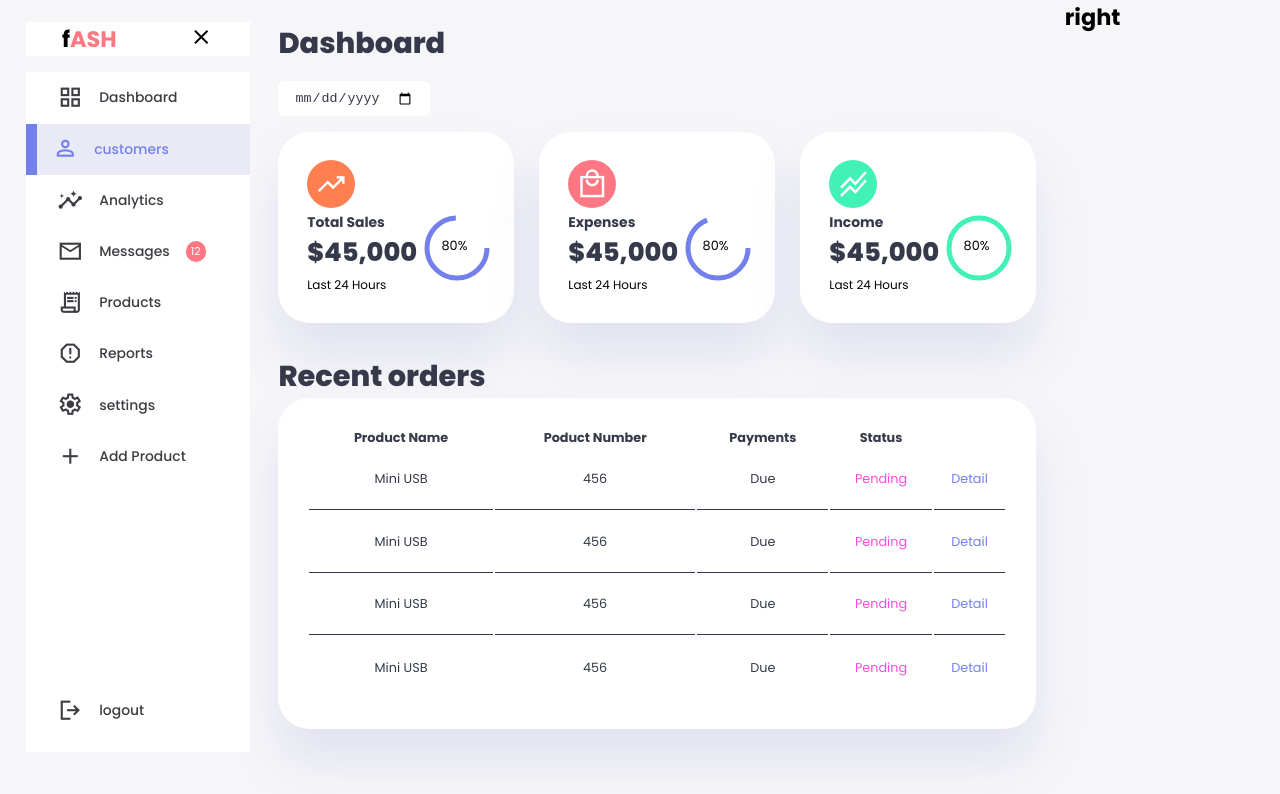
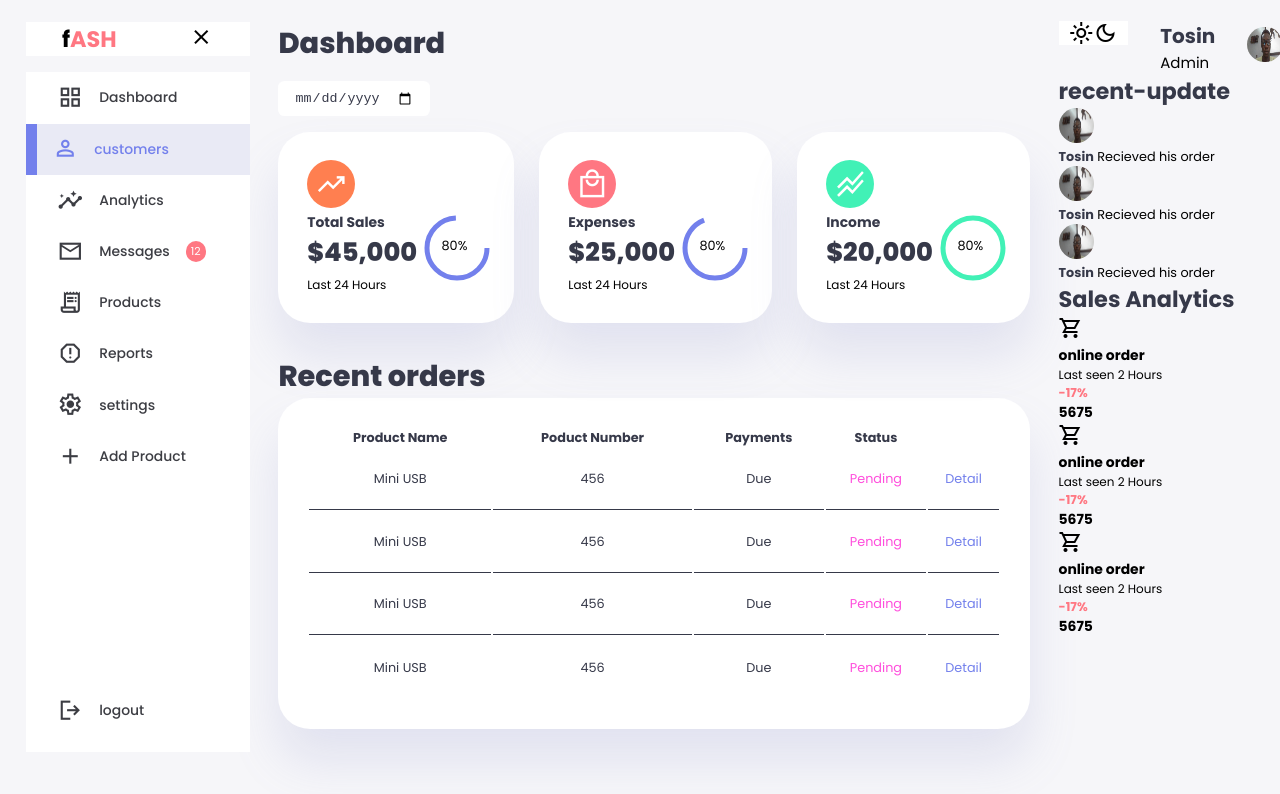
Before and after one commit to Fashinray/DashBoard, a plain HTML site: page index.html in a window 1280 px wide. Drawn offline with nearby package versions, Linux system fonts and the light colour scheme.

Commit message:
Ajustment

```diff
--- a/index.html
+++ b/index.html
@@ -109,7 +109,7 @@
                     <div class="middle">
                         <div class="left">
                             <h3>Expenses</h3>
-                            <h1>$45,000</h1>
+                            <h1>$25,000</h1>
                         </div>
 
                         <div class="progress">
@@ -130,7 +130,7 @@
                     <div class="middle">
                         <div class="left">
                             <h3>Income</h3>
-                            <h1>$45,000</h1>
+                            <h1>$20,000</h1>
                         </div>
 
                         <div class="progress">
@@ -221,7 +221,111 @@
         <!-- main section ends -->
         <!-- right section start-->
         <div class="right">
-            <h2>right</h2>
+            <div class="top">
+
+                <button id="menu_bar">
+                    <span class="material-symbols-sharp">menu</span>
+                </button>
+              <div class="theme_toggler">
+                <span class="material-symbols-sharp">light_mode</span>
+                <span class="material-symbols-sharp">dark_mode</span>
+              </div>
+              <div class="profile">
+                <div class="info">
+                    <p><b>Tosin</b></p>
+                    <p>Admin</p>
+                    <small class="text-muted"></small>
+                </div>
+                <div class="profile-photo">
+                    <img src="images/profile-1.jpg" alt="">
+                </div>
+              </div>
+
+            </div>
+          <!-- end of top-->
+
+          <!-- start recent update-->
+            <div class="recent-update">
+                <h2>recent-update</h2>
+                <div class="updates">
+                    <div class="profile-photo">
+                        <img src="images/profile-2.jpg" alt="">
+                    </div>
+                    <div class="message">
+                        <p><b>Tosin</b> Recieved his order</p>
+                    </div>
+                </div>
+
+                <div class="updates">
+                    <div class="profile-photo">
+                        <img src="images/profile-2.jpg" alt="">
+                    </div>
+                    <div class="message">
+                        <p><b>Tosin</b> Recieved his order</p>
+                    </div>
+                </div>
+
+                <div class="updates">
+                    <div class="profile-photo">
+                        <img src="images/profile-2.jpg" alt="">
+                    </div>
+                    <div class="message">
+                        <p><b>Tosin</b> Recieved his order</p>
+                    </div>
+                </div>
+
+            </div>
+
+        <!-- end recent update-->
+
+        <!-- start sale Analytic -->
+         <div class="sales_analytics">
+            <h2>Sales Analytics</h2>
+            <div class="item online">
+                <div class="icon">
+                    <span class="material-symbols-sharp">shopping_cart</span>
+                </div>
+                <div class="right_text">
+                    <div class="info">
+                        <h3>online order</h3>
+                        <small class="text_muted">Last seen 2 Hours</small>
+                    </div>
+                    <h5 class="danger">-17%</h5>
+                    <h3>5675</h3>
+                </div>
+            </div>
+
+            <div class="item online">
+                <div class="icon">
+                    <span class="material-symbols-sharp">shopping_cart</span>
+                </div>
+                <div class="right_text">
+                    <div class="info">
+                        <h3>online order</h3>
+                        <small class="text_muted">Last seen 2 Hours</small>
+                    </div>
+                    <h5 class="danger">-17%</h5>
+                    <h3>5675</h3>
+                </div>
+            </div>
+
+            <div class="item online">
+                <div class="icon">
+                    <span class="material-symbols-sharp">shopping_cart</span>
+                </div>
+                <div class="right_text">
+                    <div class="info">
+                        <h3>online order</h3>
+                        <small class="text_muted">Last seen 2 Hours</small>
+                    </div>
+                    <h5 class="danger">-17%</h5>
+                    <h3>5675</h3>
+                </div>
+            </div>
+
+         </div>
+        <!-- end sale Analytic -->
+
         </div>
 
         <!-- right section ends-->
--- a/style.css
+++ b/style.css
@@ -73,9 +73,9 @@ h5{
 small{
     font-size: 0.75rem;
 }
-.profile-photo{
-    width: 2.8rem;
-    height: 2.8rem;
+.profile-photo img{
+    width: 2.2rem;
+    height: 2.2rem;
     border-radius: 50%;
     overflow: hidden;
 }
@@ -342,6 +342,7 @@ main table {
     box-shadow: var(--box-shadow);
     transition: all .3s ease;
     color: var(--clr-dark);
+    margin-bottom: 38px;
 }
 
 main table:hover {
@@ -369,3 +370,59 @@ main table tbody tr .a {
     display: block;
     margin: 1rem;
 }
+
+/***********
+ start right side
+ **********/
+
+ .right {
+    margin-top: 1.3rem;
+ }
+
+ .right h2 {
+    color: var(--clr-dark);
+ }
+
+ .right .top {
+    display: flex;
+    justify-content: start;
+    gap: 2rem;
+ }
+
+ .right .top button {
+    display: none;
+ }
+
+ .right .theme_toggler {
+    background-color: var(--clr-white);
+    font-size: 1.2rem;
+    width: 50%;
+    height: 100%;
+    display: flex;
+    align-items: center;
+    justify-content: center;
+ }
+
+ .right .theme_toggler span.active {
+    background-color: var(--clr-primary);
+    color: #fff;
+ }
+
+ .right .top .profile {
+    display: flex;
+    align-items: center;
+    justify-content: center;
+    gap: 1rem;
+ }
+
+ .right .top .profile .info p b {
+    font-weight: 650;
+    font-size: 20px;
+ }
+ .right .top .profile .info p {
+    font-size: 15px;
+ }
+
+ .right .top .profile .profile-photo {
+    margin-left: 1rem;
+ }
```
Also changed, not shown: images/profile-1.jpg (added), images/profile-2.jpg (added).
